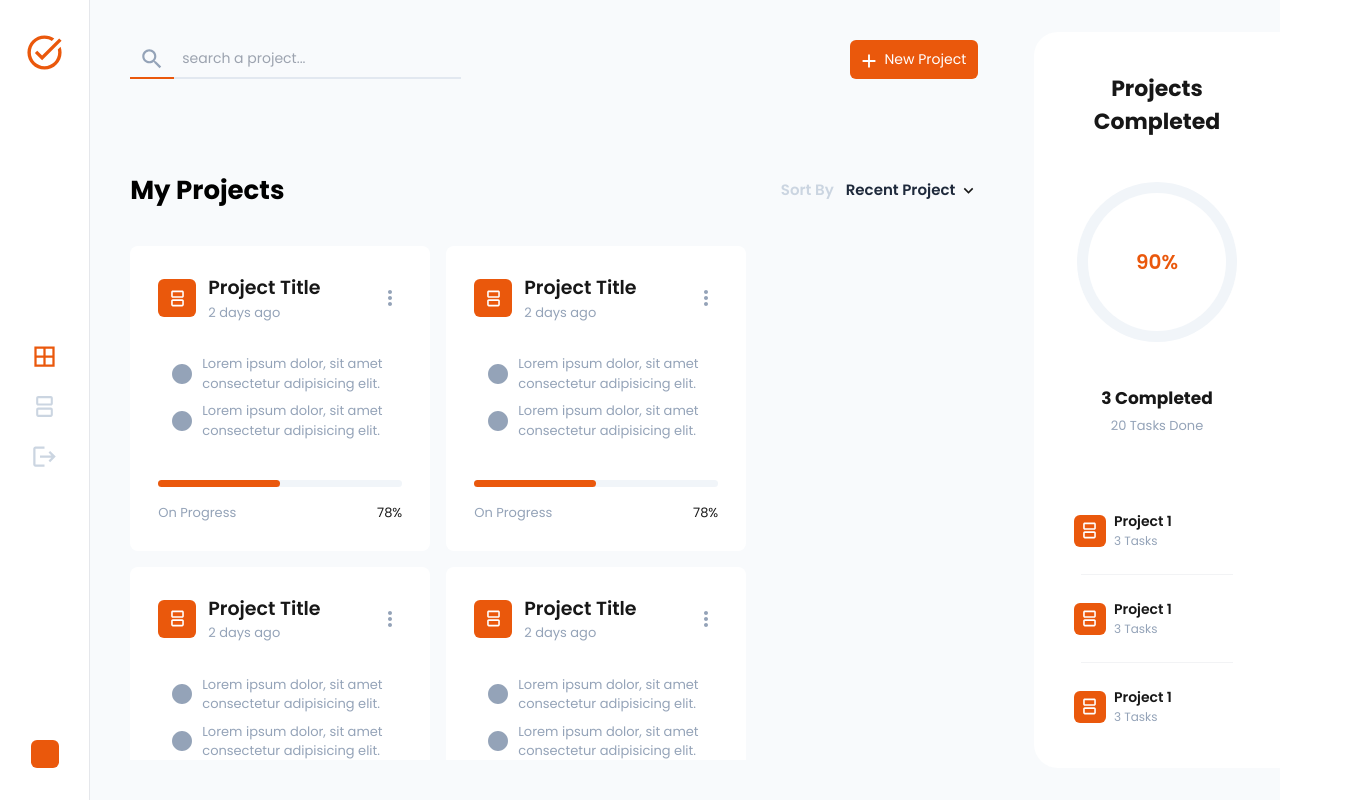
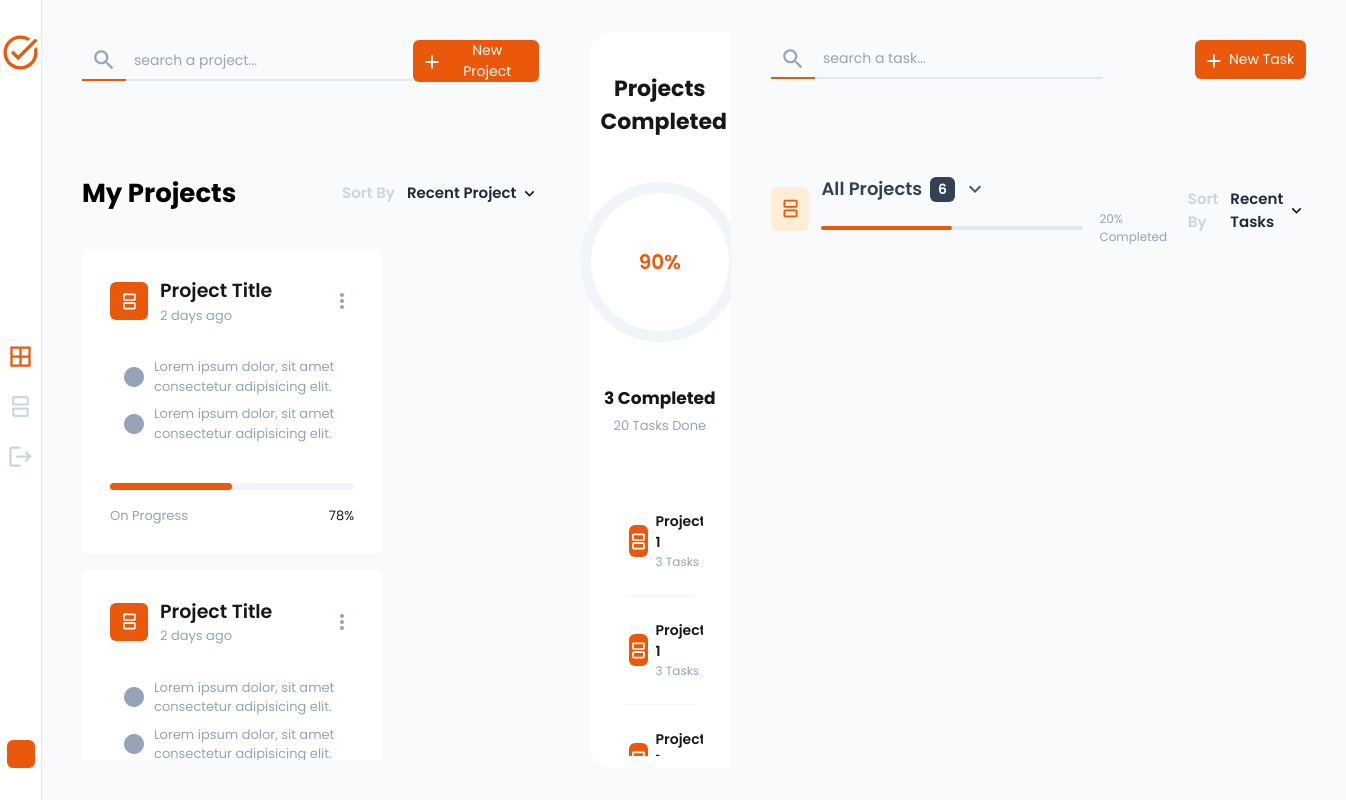
Before and after one commit to Devaraju93/ProjectManager, a Next.js app: page / in a window 1280 px wide. Shown: the whole page, 1346 px wide, since content can reach past the window. Built offline with nearby package versions, Linux system fonts and the light colour scheme.

Commit message:
all tasks containe ui done

```diff
--- /dev/null
+++ b/app/Pages/AllTasks/Components/TasksList.tsx
@@ -0,0 +1,94 @@
+import React from "react";
+import CircleIcon from "@mui/icons-material/Circle";
+import DeleteOutlineOutlinedIcon from "@mui/icons-material/DeleteOutlineOutlined";
+import Checkbox from "@mui/material/Checkbox";
+import CachedIcon from "@mui/icons-material/Cached";
+import EditOutlinedIcon from "@mui/icons-material/EditOutlined";
+import ListIcon from '@mui/icons-material/List';
+
+function TasksList() {
+  return (
+    <div className="ml-12 mt-11  flex-col flex gap-4">
+      <Tabs />
+      <div className="flex flex-col gap-4">
+        <SingleTask />
+        <SingleTask />
+      </div>
+    </div>
+  );
+}
+
+function Tabs() {
+  return (
+    <div className="flex items-center gap-6 ml-3 mt-8 mb-5">
+      <div className="flex gap-2 text-orange-400 font-semibold">
+        <span>On Going Tasks</span>
+        <span className="bg-orange-600 text-white px-2 rounded-md">7</span>
+      </div>
+      <div className="text-slate-400 flex gap-2 items-center">
+        <span>Completed Tasks</span>
+        <span className="bg-slate-200 px-2 rounded-md">8</span>
+      </div>
+    </div>
+  );
+}
+
+function SingleTask() {
+  return (
+    <div className="flex gap-2 items-center">
+      <Checkbox />
+      <div className="w-full bg-white rounded-lg border-slate-100 flex gap-3 items-center justify-between p-5 py-6  ">
+        <div className="flex gap-3 items-center">{/* Wallet Icon */}</div>
+        <div className="bg-orange-200 rounded-lg p-2 flex items-center justify-center">
+          <ListIcon className="text-orange-600" />
+        </div>
+        <div>
+          {/* Wallet Name */}
+          <div className="flex flex-col">
+            <span className="font-bold hover:text-orange-600 cursor-pointer">
+              Create the UI Design of the task
+            </span>
+            <div className="flex">
+              <span className="text-slate-400 text-[13px] p-[2px]">
+                Project
+              </span>
+            </div>
+          </div>
+        </div>
+
+        {/* Status */}
+        <div className="flex gap-36 font-bold items-center">
+          <div className="flex gap-2 items-center">
+            <CachedIcon className="text-[24px] text-slate-400" />
+            <span className="text-[14px] text-slate-400 ">In Progress</span>
+          </div>
+          {/* Priority */}
+          <div className="flex gap-2 items-center">
+            <CircleIcon className="text-[10px] text-green-600" />
+            <span className="text-[14px] text-slate-400">Low</span>
+          </div>
+
+          {/* Actions Button */}
+          <div className="flex gap-2 items-center">
+            {/* Edit Button */}
+            <div className="rounded-lg p-2 flex items-center justify-center cursor-pointer bg-orange-200  hover:bg-orange-300 transition-all">
+              <EditOutlinedIcon
+                sx={{ fontSize: "17px" }}
+                className="text-orange-600"
+              />
+            </div>
+            {/* Delete Button */}
+            <div className="rounded-lg  p-2 flex items-center justify-center cursor-pointer bg-slate-200 hover:bg-slate-300">
+              <DeleteOutlineOutlinedIcon
+                sx={{ fontsize: "17px" }}
+                className="text-slate-600"
+              />
+            </div>
+          </div>
+        </div>
+      </div>
+    </div>
+  );
+}
+
+export default TasksList;
--- a/app/Pages/AllTasks/Components/TasksSubHeader.tsx
+++ b/app/Pages/AllTasks/Components/TasksSubHeader.tsx
@@ -1,13 +1,58 @@
-import SplitscreenIcon from '@mui/icons-material/Splitscreen';
+import SplitscreenIcon from "@mui/icons-material/Splitscreen";
 import KeyboardArrowDownIcon from "@mui/icons-material/KeyboardArrowDown";
 
+function TasksSubHeader() {
+  return (
+    <div className="mt-24  flex justify-between items-center">
+      <MyProjectsText />
+      <SortByButton />
+    </div>
+  );
+}
 
-function TasksSubHeader () {
-    return(
-        <div className='mt-24  flex justify-between items-center'>
+function MyProjectsText() {
+  return (
+    <div className="flex items-center gap-3">
+      {/* Project Icon */}
+      <div className="w-[41px] -mt-1 flex justify-center items-center h-[44px] rounded-md bg-orange-100 ">
+        <SplitscreenIcon
+          sx={{ fontSize: "21px" }}
+          className="text-orange-600"
+        />
+      </div>
 
+      <ul className="flex flex-col gap-[7px]">
+        <li className="text-[17px] font-semibold flex gap-2 items-center">
+          <div className="text-slate-700 flex gap-2 items-center ">
+            <span className="text-lg">All Projects</span>
+            <span className="bg-slate-700  text-white text-[14px] p-[2px] px-2 rounded-md">
+              6
+            </span>
+          </div>
+          <KeyboardArrowDownIcon className="text-slate-600 text-lg" />
+        </li>
+
+        <div className="flex gap-1 items-center">
+          <li className="text-[12px] h-[4px] w-[280px] bg-slate-200 rounded-md overflow-auto">
+            <div className="w-1/2  h-[100%] bg-orange-600 rounded-r-xl"></div>
+          </li>
+          <p className="text-[12px] text-slate-400 ml-3 "> 20% Completed</p>
         </div>
-    )
+      </ul>
+    </div>
+  );
+}
+
+function SortByButton() {
+  return (
+    <div className="flex text-[15px] font-semibold gap-3">
+      <span className="text-slate-300">Sort By</span>
+      <div className="flex gap-1 items-center cursor-pointer">
+        <span className="text-slate-800">Recent Tasks</span>
+        <KeyboardArrowDownIcon sx={{ fontSize: "19px" }} />
+      </div>
+    </div>
+  );
 }
 
 export default TasksSubHeader;
--- a/app/page.tsx
+++ b/app/page.tsx
@@ -1,12 +1,16 @@
 import Sidebar from "./Components/Sidebar";
 import React from "react";
 import AllProjects from "./Pages/AllProjects/AllProjects";
+import AllTasksContainer from "./Pages/AllTasks/AllTasks";
 
 export default function Home() {
   return (
   <div className="flex w-full h-screen poppins bg-white">
+    {/* sidebar */}
     <Sidebar/>
+    {/* All Projects Page */}
     <AllProjects/>
+    <AllTasksContainer/>
     </div>
   )
 }
```
